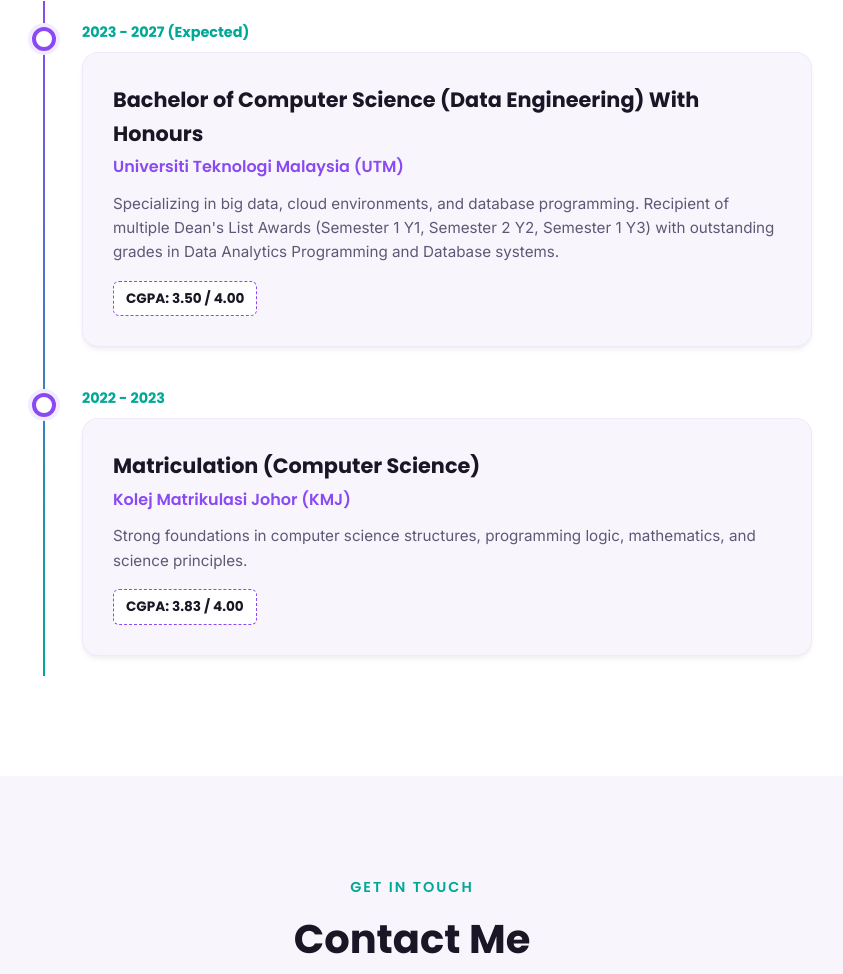
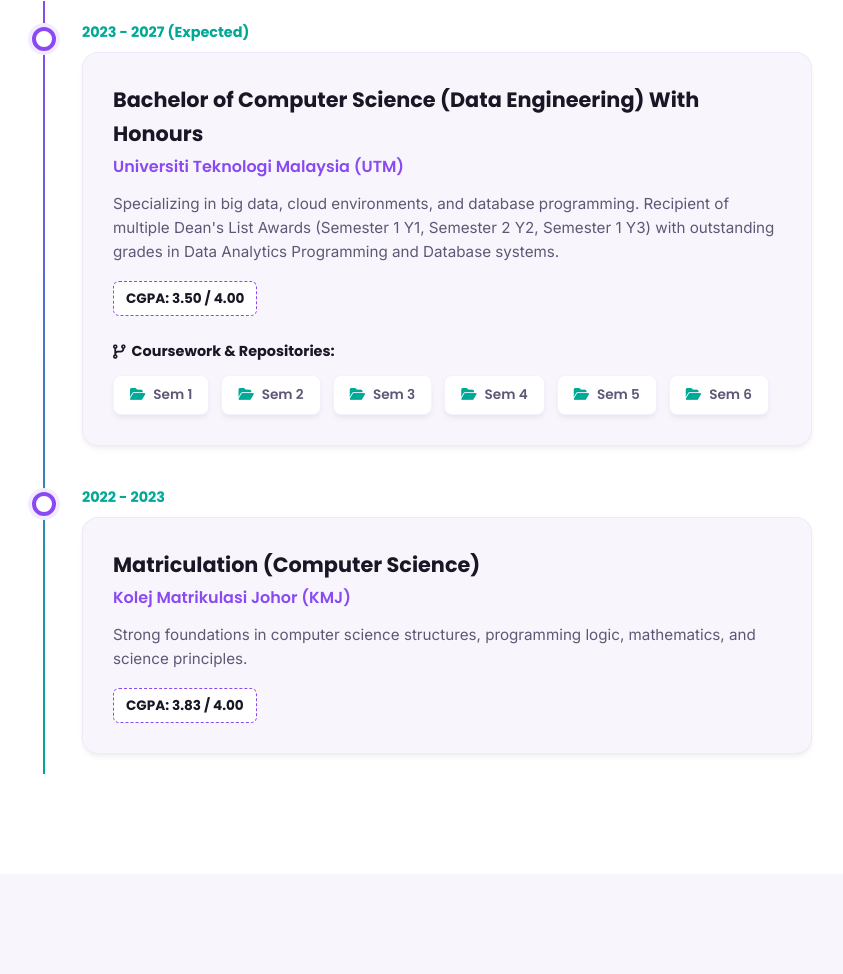
Before and after one commit to syarifahdania/dania-portfolio, a plain HTML site: page index.html in a window 1280 px wide. Shown: the part 3509-4483 px from the top of the page, without its empty margins (228-1071 px from the left). Drawn offline with Linux system fonts and the light colour scheme.

Commit message:
Add semester repositories links to education timeline in eportfolio

```diff
--- a/index.html
+++ b/index.html
@@ -294,6 +294,31 @@
                         <h4>Universiti Teknologi Malaysia (UTM)</h4>
                         <p>Specializing in big data, cloud environments, and database programming. Recipient of multiple Dean's List Awards (Semester 1 Y1, Semester 2 Y2, Semester 1 Y3) with outstanding grades in Data Analytics Programming and Database systems.</p>
                         <span class="education-gpa">CGPA: 3.50 / 4.00</span>
+
+                        <!-- Semester Repositories Grid -->
+                        <div class="semester-repos">
+                            <h5><i class="fa-solid fa-code-branch"></i> Coursework & Repositories:</h5>
+                            <div class="repo-buttons">
+                                <a href="https://github.com/syarifahdania/SEMESTER-1" target="_blank" rel="noopener noreferrer" class="sem-repo-link">
+                                    <i class="fa-solid fa-folder-open"></i> Sem 1
+                                </a>
+                                <a href="https://github.com/syarifahdania/SEMESTER-2" target="_blank" rel="noopener noreferrer" class="sem-repo-link">
+                                    <i class="fa-solid fa-folder-open"></i> Sem 2
+                                </a>
+                                <a href="https://github.com/syarifahdania/SEMESTER-3" target="_blank" rel="noopener noreferrer" class="sem-repo-link">
+                                    <i class="fa-solid fa-folder-open"></i> Sem 3
+                                </a>
+                                <a href="https://github.com/syarifahdania/SEMESTER-4" target="_blank" rel="noopener noreferrer" class="sem-repo-link">
+                                    <i class="fa-solid fa-folder-open"></i> Sem 4
+                                </a>
+                                <a href="https://github.com/syarifahdania/SEMESTER-5" target="_blank" rel="noopener noreferrer" class="sem-repo-link">
+                                    <i class="fa-solid fa-folder-open"></i> Sem 5
+                                </a>
+                                <a href="https://github.com/syarifahdania/SEMESTER-6" target="_blank" rel="noopener noreferrer" class="sem-repo-link">
+                                    <i class="fa-solid fa-folder-open"></i> Sem 6
+                                </a>
+                            </div>
+                        </div>
                     </div>
                 </div>
 
--- a/style.css
+++ b/style.css
@@ -839,6 +839,60 @@
     display: inline-block;
 }
 
+/* Semester Repository Badges */
+.semester-repos {
+    margin-top: 24px;
+}
+
+.semester-repos h5 {
+    font-family: var(--font-heading);
+    font-size: 0.9rem;
+    font-weight: 700;
+    margin-bottom: 12px;
+    color: var(--text-primary);
+    display: flex;
+    align-items: center;
+    gap: 6px;
+}
+
+.repo-buttons {
+    display: flex;
+    flex-wrap: wrap;
+    gap: 12px;
+}
+
+.sem-repo-link {
+    display: inline-flex;
+    align-items: center;
+    gap: 8px;
+    padding: 8px 16px;
+    font-family: var(--font-heading);
+    font-size: 0.85rem;
+    font-weight: 600;
+    color: var(--text-secondary);
+    background-color: var(--bg-primary);
+    border: 1px solid var(--border-color);
+    border-radius: 8px;
+    box-shadow: var(--shadow-sm);
+    transition: var(--transition-fast);
+}
+
+.sem-repo-link i {
+    color: var(--secondary);
+    transition: var(--transition-fast);
+}
+
+.sem-repo-link:hover {
+    transform: translateY(-2px);
+    border-color: var(--border-hover);
+    color: var(--primary);
+    box-shadow: var(--shadow-md);
+}
+
+.sem-repo-link:hover i {
+    color: var(--primary);
+}
+
 /* ==========================================================================
    Contact Section
    ========================================================================== */
```
